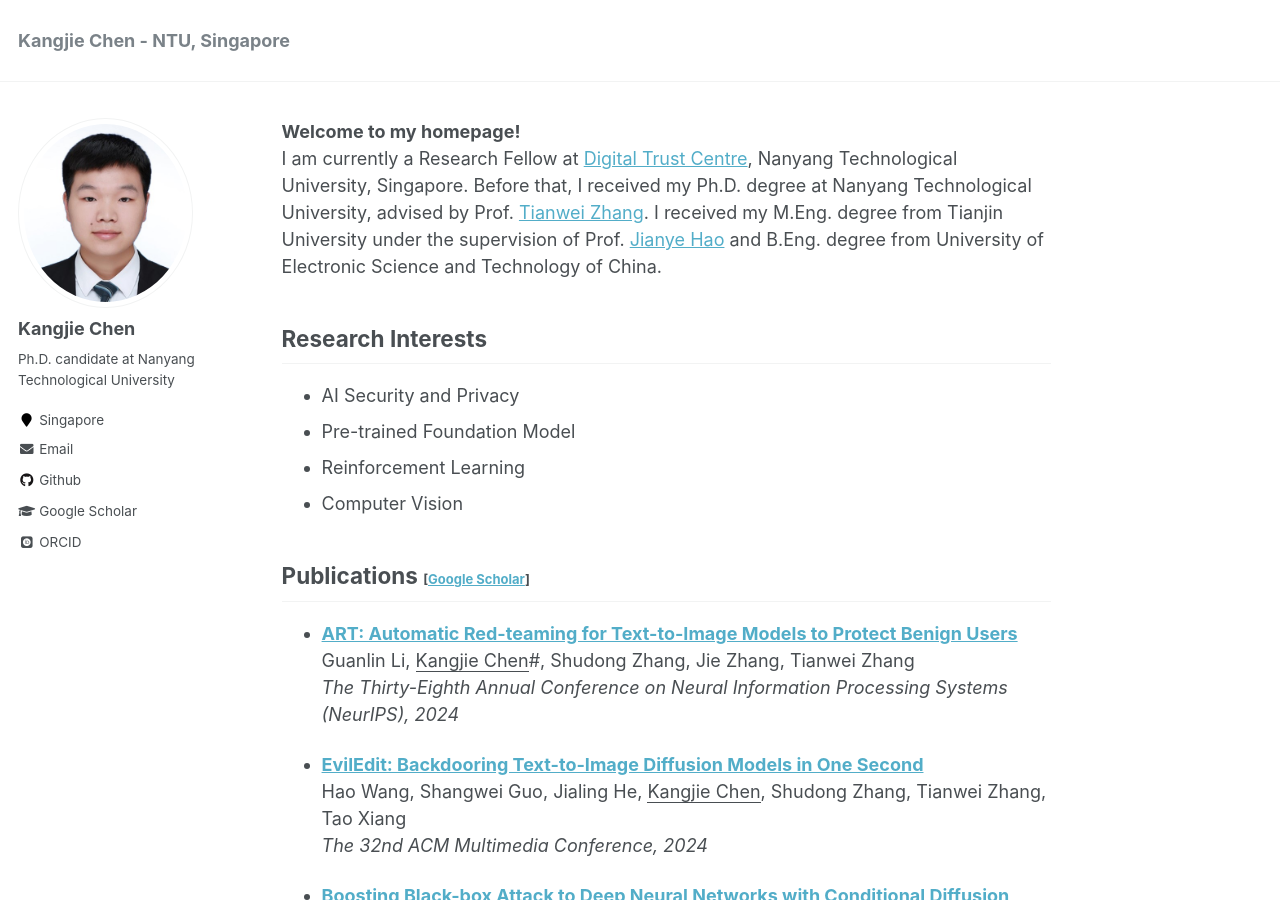
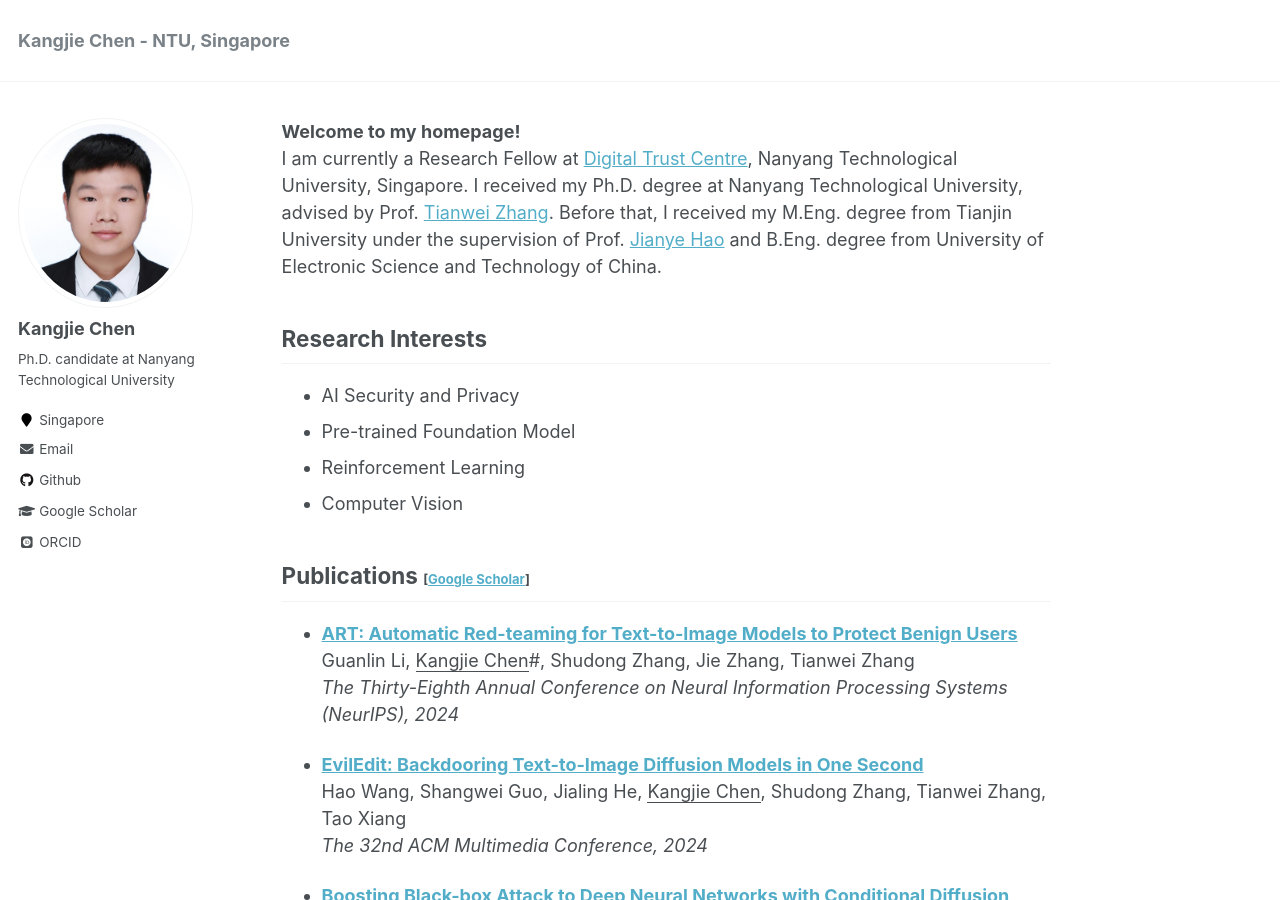
Before and after one commit to kangjie-chen/kangjie-chen.github.io, a Jekyll site: the page built from _pages/about.md, in a window 1280 px wide and 900 px high. Built offline with Jekyll 4.4.1, drawn with Linux system fonts in a browser that asks for light colours; some web fonts are replaced.

```diff
--- a/_pages/about.md
+++ b/_pages/about.md
@@ -10,7 +10,7 @@ redirect_from:
 
 <span style="font-size:large;font-weight:bold;"> Welcome to my homepage! </span>
 <br/>
-I am currently a Research Fellow at [Digital Trust Centre](https://www.ntu.edu.sg/dtc), Nanyang Technological University, Singapore. Before that, I received my Ph.D. degree at Nanyang Technological University, advised by Prof. [Tianwei Zhang](https://personal.ntu.edu.sg/tianwei.zhang/index.html). I received my M.Eng. degree from Tianjin University under the supervision of Prof. [Jianye Hao](http://www.icdai.org/jianye.html) and B.Eng. degree from University of Electronic Science and Technology of China.
+I am currently a Research Fellow at [Digital Trust Centre](https://www.ntu.edu.sg/dtc), Nanyang Technological University, Singapore. I received my Ph.D. degree at Nanyang Technological University, advised by Prof. [Tianwei Zhang](https://personal.ntu.edu.sg/tianwei.zhang/index.html). Before that, I received my M.Eng. degree from Tianjin University under the supervision of Prof. [Jianye Hao](http://www.icdai.org/jianye.html) and B.Eng. degree from University of Electronic Science and Technology of China.
 
 ## Research Interests
 - AI Security and Privacy
```
